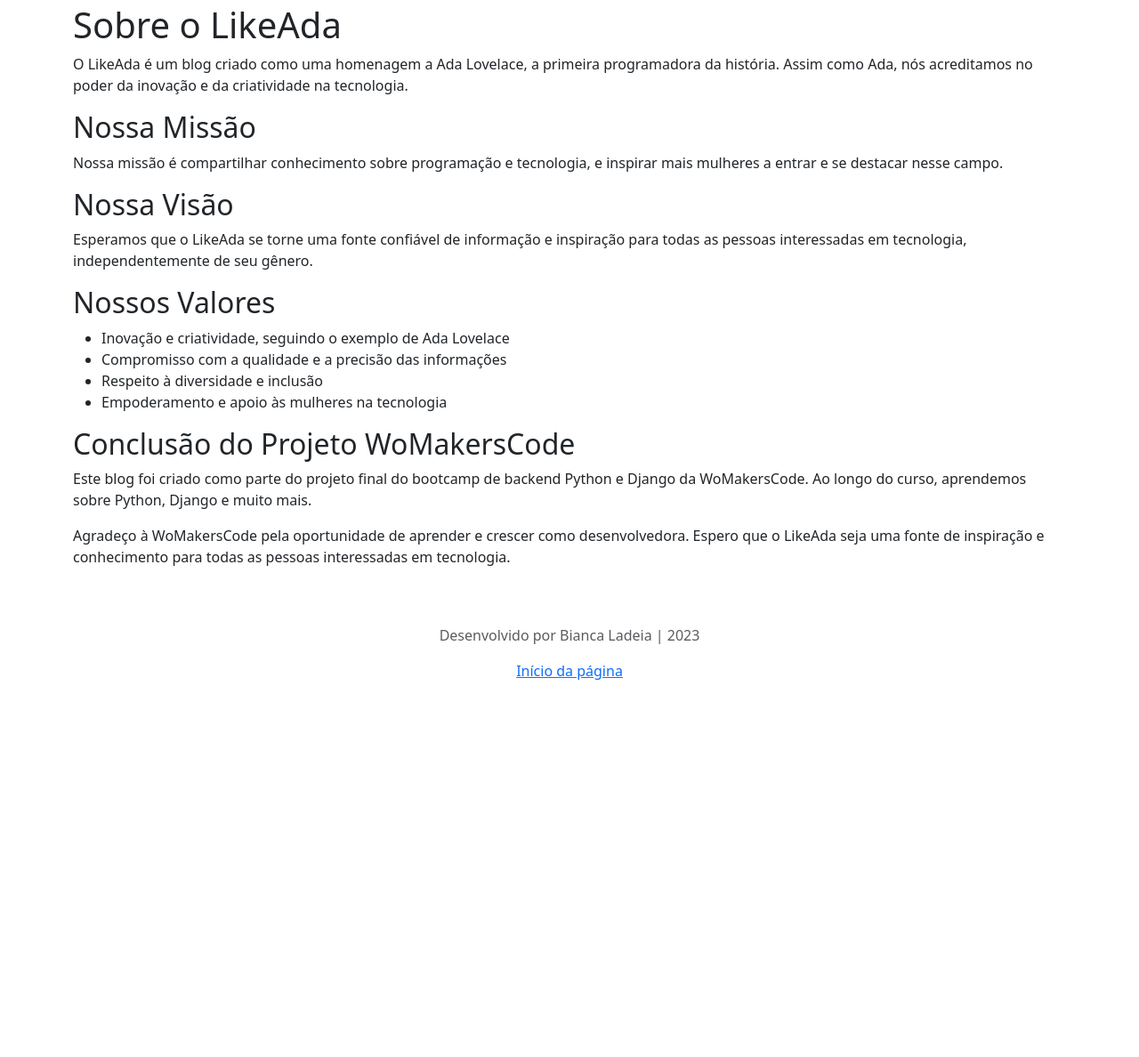
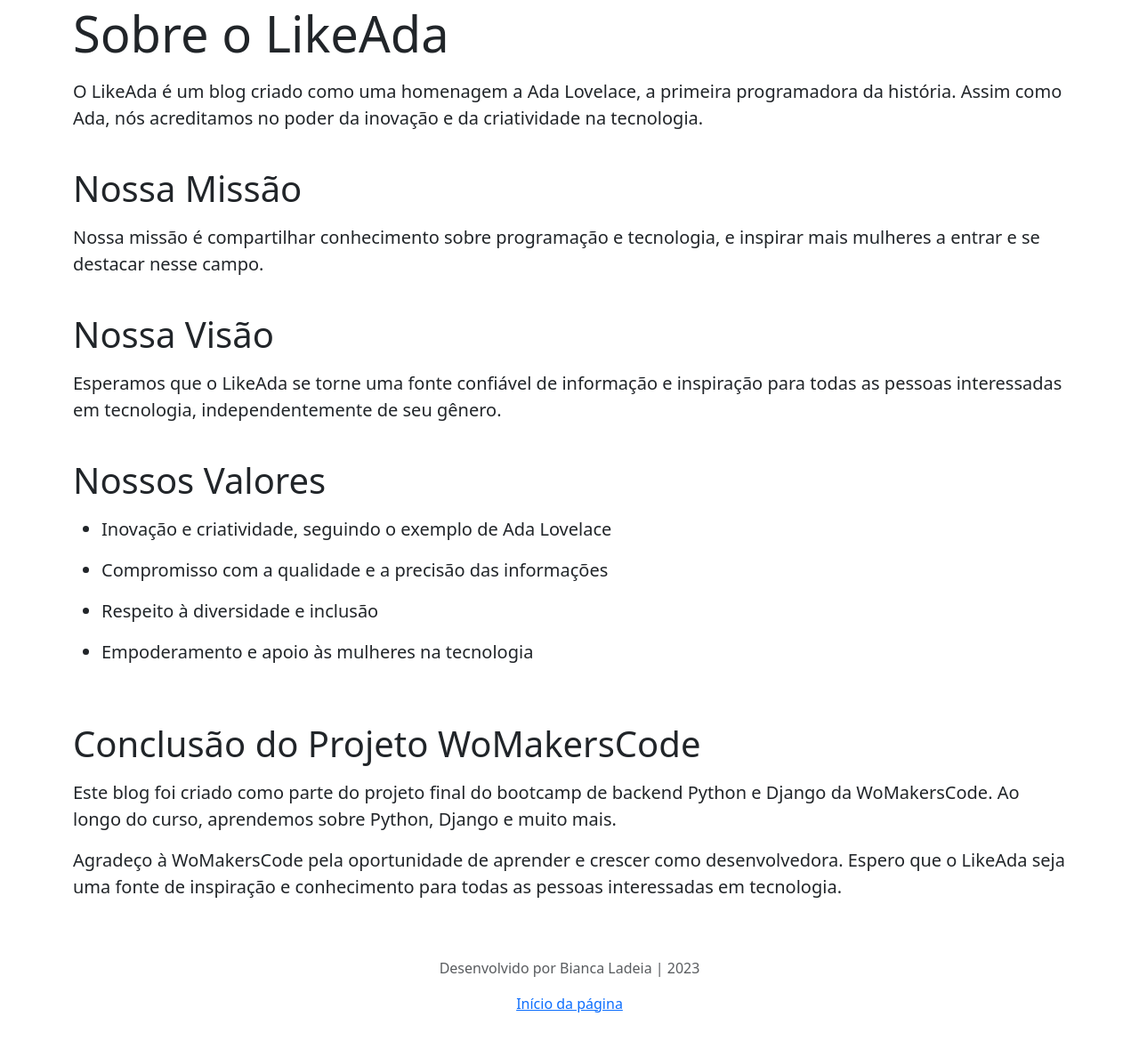
Before and after one commit to biancaladeia/projeto_final_likeada, a Django app: page /about/ in a window 1280 px wide. Shown: the part 135-1323 px from the top of the page at 89% size. Before the commit the page ends 899 px from the top, so only its background shows below. Run offline with Django 4.2, Linux system fonts and the light colour scheme; some libraries are stand-ins or nearby versions.

Commit message:
update estaticas

```diff
--- a/blog/templates/home.html
+++ b/blog/templates/home.html
@@ -14,7 +14,7 @@
                 </div>
             </div>
         {% endfor %}
-        </div>
+    </div>
 
         <nav class="blog-pagination" aria-label="Pagination" style="display: flex; justify-content: center;">
             <a class="btn btn-outline-secondary rounded-pill" href="#">Anterior</a>
--- a/templates/about.html
+++ b/templates/about.html
@@ -1,25 +1,26 @@
 {% extends 'base.html' %}
 
 {% block content %}
-    <h1>Sobre o LikeAda</h1>
-    <p>O LikeAda é um blog criado como uma homenagem a Ada Lovelace, a primeira programadora da história. Assim como Ada, nós acreditamos no poder da inovação e da criatividade na tecnologia.</p>
-
-    <h2>Nossa Missão</h2>
-    <p>Nossa missão é compartilhar conhecimento sobre programação e tecnologia, e inspirar mais mulheres a entrar e se destacar nesse campo.</p>
-
-    <h2>Nossa Visão</h2>
-    <p>Esperamos que o LikeAda se torne uma fonte confiável de informação e inspiração para todas as pessoas interessadas em tecnologia, independentemente de seu gênero.</p>
-
-    <h2>Nossos Valores</h2>
+    <h1 class="display-4">Sobre o LikeAda</h1>
+    <p class="lead my-3">O LikeAda é um blog criado como uma homenagem a Ada Lovelace, a primeira programadora da história. Assim como Ada, nós acreditamos no poder da inovação e da criatividade na tecnologia.</p>
+<br>
+    <h2 class="display-6">Nossa Missão</h2>
+    <p class="lead my-3">Nossa missão é compartilhar conhecimento sobre programação e tecnologia, e inspirar mais mulheres a entrar e se destacar nesse campo.</p>
+<br>
+    <h2 class="display-6">Nossa Visão</h2>
+    <p class="lead my-3">Esperamos que o LikeAda se torne uma fonte confiável de informação e inspiração para todas as pessoas interessadas em tecnologia, independentemente de seu gênero.</p>
+<br>
+    <h2 class="display-6">Nossos Valores</h2>
     <ul>
-        <li>Inovação e criatividade, seguindo o exemplo de Ada Lovelace</li>
-        <li>Compromisso com a qualidade e a precisão das informações</li>
-        <li>Respeito à diversidade e inclusão</li>
-        <li>Empoderamento e apoio às mulheres na tecnologia</li>
+        <li class="lead my-3">Inovação e criatividade, seguindo o exemplo de Ada Lovelace</li>
+        <li class="lead my-3">Compromisso com a qualidade e a precisão das informações</li>
+        <li class="lead my-3">Respeito à diversidade e inclusão</li>
+        <li class="lead my-3">Empoderamento e apoio às mulheres na tecnologia</li>
 
     </ul>
-
-    <h2>Conclusão do Projeto WoMakersCode</h2>
-    <p>Este blog foi criado como parte do projeto final do bootcamp de backend Python e Django da WoMakersCode. Ao longo do curso, aprendemos sobre Python, Django e muito mais.</p>
-    <p>Agradeço à WoMakersCode pela oportunidade de aprender e crescer como desenvolvedora. Espero que o LikeAda seja uma fonte de inspiração e conhecimento para todas as pessoas interessadas em tecnologia.</p>
+<br>
+<br>
+    <h2 class="display-6">Conclusão do Projeto WoMakersCode</h2>
+    <p class="lead my-3">Este blog foi criado como parte do projeto final do bootcamp de backend Python e Django da WoMakersCode. Ao longo do curso, aprendemos sobre Python, Django e muito mais.</p>
+    <p class="lead my-3">Agradeço à WoMakersCode pela oportunidade de aprender e crescer como desenvolvedora. Espero que o LikeAda seja uma fonte de inspiração e conhecimento para todas as pessoas interessadas em tecnologia.</p>
 {% endblock %}
--- a/templates/contact.html
+++ b/templates/contact.html
@@ -1,8 +1,8 @@
 {% extends 'base.html' %}
 
 {% block content %}
-    <h1>Fale com a gente!</h1>
-    <p>Sinta-se à vontade para nos contatar usando o formulário de contato abaixo:</p>
+    <h1 class="display-4">Fale com a gente!</h1>
+    <p class="lead my-3">Sinta-se à vontade para nos contatar usando o formulário de contato abaixo:</p>
     <form>
         <label for="name">Nome:</label>
         <input type="text" id="name" name="name" required><br><br>
```
